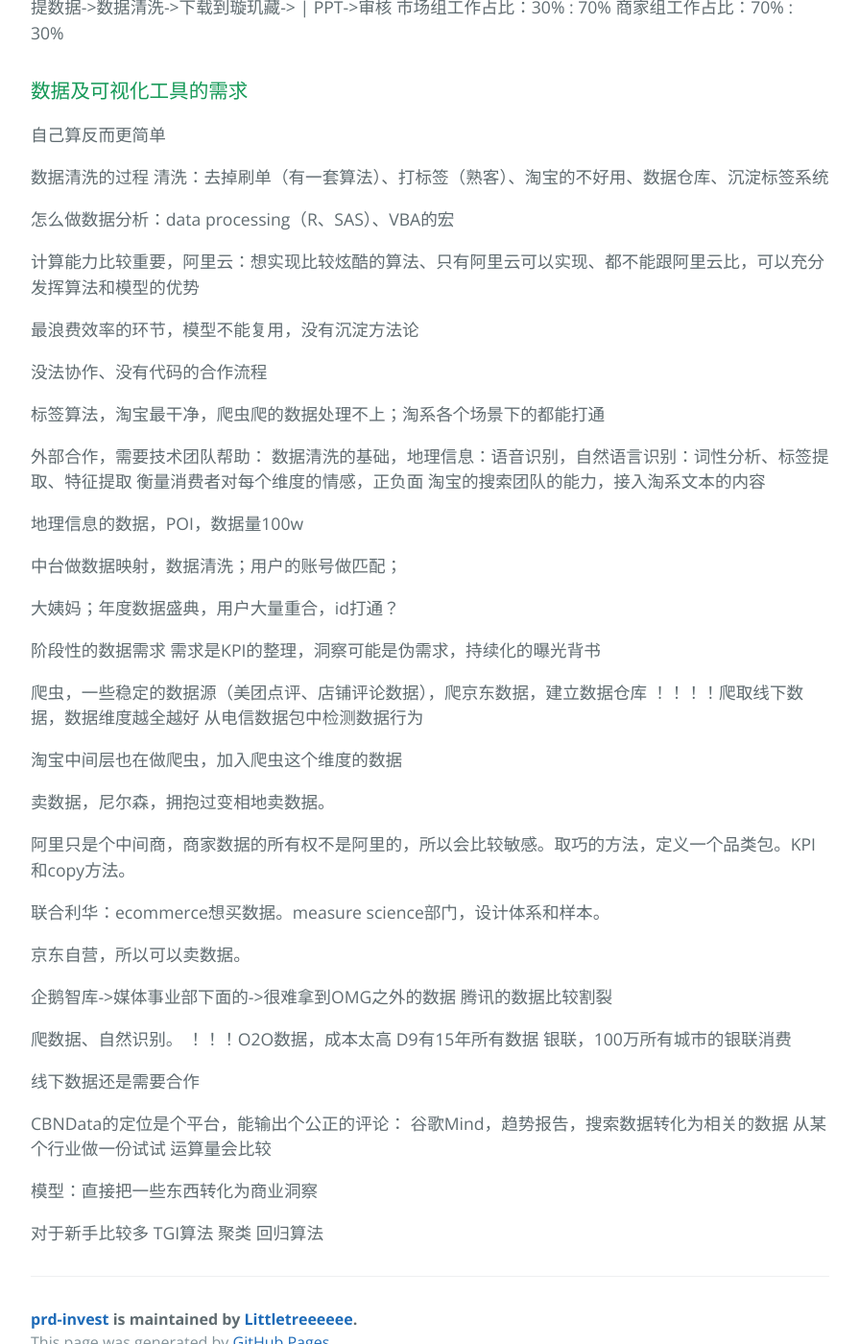
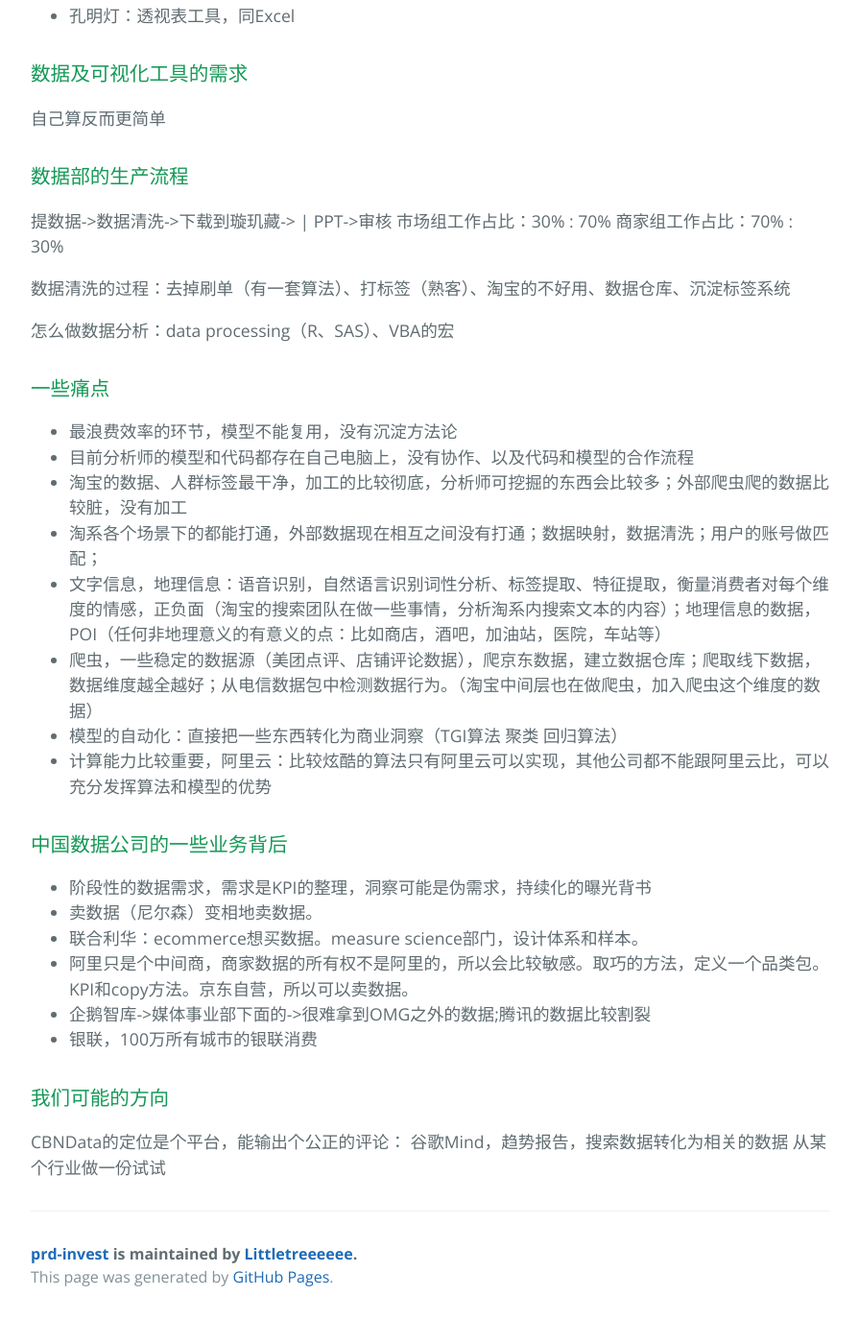
Before and after one commit to Littletreeeeee/prd-invest, a Jekyll site: the page built from documents/discussion_data_analysis_marketing.md, in a window 1280 px wide and 1400 px high, scrolled down 1238 px. Shown: the whole window at 96% size, without its empty margins (192-1087 px from the left). Built offline with Jekyll 4.4.1, drawn with Linux system fonts in a browser that asks for light colours; the repository's description, which GitHub fills in, is left out; after the commit the page ends 2612 px from its top, so only the background shows below that; some of the changed text lies outside the part shown.

Commit message:
edit article

```diff
--- a/documents/discussion_data_analysis_marketing.md
+++ b/documents/discussion_data_analysis_marketing.md
@@ -2,17 +2,18 @@
 layout: default
 ---
 [返回文档目录](../)
+
+## 数据部门市场组讨论纪要
+关键词：数据仓库、数据清洗、语义识别、地理信息识别、数据分析的协作
 
 ### 数据部门架构
 目前按业务分组
 
 * 商业组（杨钦）：美妆、母婴、男装
 * 市场组（劲亚->杨、王）
-* 数据产品：城市攻略->选址研究，决策性
-* 定制研究：一饼
+* 数据产品：城市攻略->选址研究，决策性数据产品
+* 定制报告研究
 * ETL：整理数据体系、拉数据、算法开发
-
-
 
 ### 业务规划：
 * 定制化市场类报告：点融网、市场宣传性的报告
@@ -30,77 +31,38 @@ layout: default
   * 使用场景2：数据作战室，可视化
 * 孔明灯：透视表工具，同Excel
 
+### 数据及可视化工具的需求
+自己算反而更简单
+
 ### 数据部的生产流程
 提数据->数据清洗->下载到璇玑藏-> | PPT->审核
 市场组工作占比：30% : 70%
 商家组工作占比：70% : 30%
 
-
-
-### 数据及可视化工具的需求
-自己算反而更简单
-
-
-
-
-数据清洗的过程
-清洗：去掉刷单（有一套算法）、打标签（熟客）、淘宝的不好用、数据仓库、沉淀标签系统
+数据清洗的过程：去掉刷单（有一套算法）、打标签（熟客）、淘宝的不好用、数据仓库、沉淀标签系统
 
 怎么做数据分析：data processing（R、SAS）、VBA的宏
 
-计算能力比较重要，阿里云：想实现比较炫酷的算法、只有阿里云可以实现、都不能跟阿里云比，可以充分发挥算法和模型的优势
+### 一些痛点
 
-最浪费效率的环节，模型不能复用，没有沉淀方法论
+* 最浪费效率的环节，模型不能复用，没有沉淀方法论
+* 目前分析师的模型和代码都存在自己电脑上，没有协作、以及代码和模型的合作流程
+* 淘宝的数据、人群标签最干净，加工的比较彻底，分析师可挖掘的东西会比较多；外部爬虫爬的数据比较脏，没有加工
+* 淘系各个场景下的都能打通，外部数据现在相互之间没有打通；数据映射，数据清洗；用户的账号做匹配；
+* 文字信息，地理信息：语音识别，自然语言识别词性分析、标签提取、特征提取，衡量消费者对每个维度的情感，正负面（淘宝的搜索团队在做一些事情，分析淘系内搜索文本的内容）；地理信息的数据，POI（任何非地理意义的有意义的点：比如商店，酒吧，加油站，医院，车站等）
+* 爬虫，一些稳定的数据源（美团点评、店铺评论数据），爬京东数据，建立数据仓库；爬取线下数据，数据维度越全越好；从电信数据包中检测数据行为。（淘宝中间层也在做爬虫，加入爬虫这个维度的数据）
+* 模型的自动化：直接把一些东西转化为商业洞察（TGI算法 聚类 回归算法）
+* 计算能力比较重要，阿里云：比较炫酷的算法只有阿里云可以实现，其他公司都不能跟阿里云比，可以充分发挥算法和模型的优势
 
+### 中国数据公司的一些业务背后
+* 阶段性的数据需求，需求是KPI的整理，洞察可能是伪需求，持续化的曝光背书
+* 卖数据（尼尔森）变相地卖数据。
+* 联合利华：ecommerce想买数据。measure science部门，设计体系和样本。
+* 阿里只是个中间商，商家数据的所有权不是阿里的，所以会比较敏感。取巧的方法，定义一个品类包。KPI和copy方法。京东自营，所以可以卖数据。
+* 企鹅智库->媒体事业部下面的->很难拿到OMG之外的数据;腾讯的数据比较割裂
+* 银联，100万所有城市的银联消费
 
-没法协作、没有代码的合作流程
-
-标签算法，淘宝最干净，爬虫爬的数据处理不上；淘系各个场景下的都能打通
-
-外部合作，需要技术团队帮助：
-数据清洗的基础，地理信息：语音识别，自然语言识别：词性分析、标签提取、特征提取
-衡量消费者对每个维度的情感，正负面
-淘宝的搜索团队的能力，接入淘系文本的内容
-
-地理信息的数据，POI，数据量100w
-
-中台做数据映射，数据清洗；用户的账号做匹配；
-
-大姨妈；年度数据盛典，用户大量重合，id打通？
-
-阶段性的数据需求
-需求是KPI的整理，洞察可能是伪需求，持续化的曝光背书
-
-爬虫，一些稳定的数据源（美团点评、店铺评论数据），爬京东数据，建立数据仓库
-！！！！爬取线下数据，数据维度越全越好
-从电信数据包中检测数据行为
-
-淘宝中间层也在做爬虫，加入爬虫这个维度的数据
-
-卖数据，尼尔森，拥抱过变相地卖数据。
-
-阿里只是个中间商，商家数据的所有权不是阿里的，所以会比较敏感。取巧的方法，定义一个品类包。KPI和copy方法。
-
-联合利华：ecommerce想买数据。measure science部门，设计体系和样本。
-
-京东自营，所以可以卖数据。
-
-企鹅智库->媒体事业部下面的->很难拿到OMG之外的数据
-腾讯的数据比较割裂
-
-爬数据、自然识别。
-！！！O2O数据，成本太高
-D9有15年所有数据
-银联，100万所有城市的银联消费
-
-线下数据还是需要合作
-
+### 我们可能的方向
 CBNData的定位是个平台，能输出个公正的评论：
 谷歌Mind，趋势报告，搜索数据转化为相关的数据
 从某个行业做一份试试
-运算量会比较
-
-模型：直接把一些东西转化为商业洞察
-
-对于新手比较多
-TGI算法 聚类 回归算法
```
